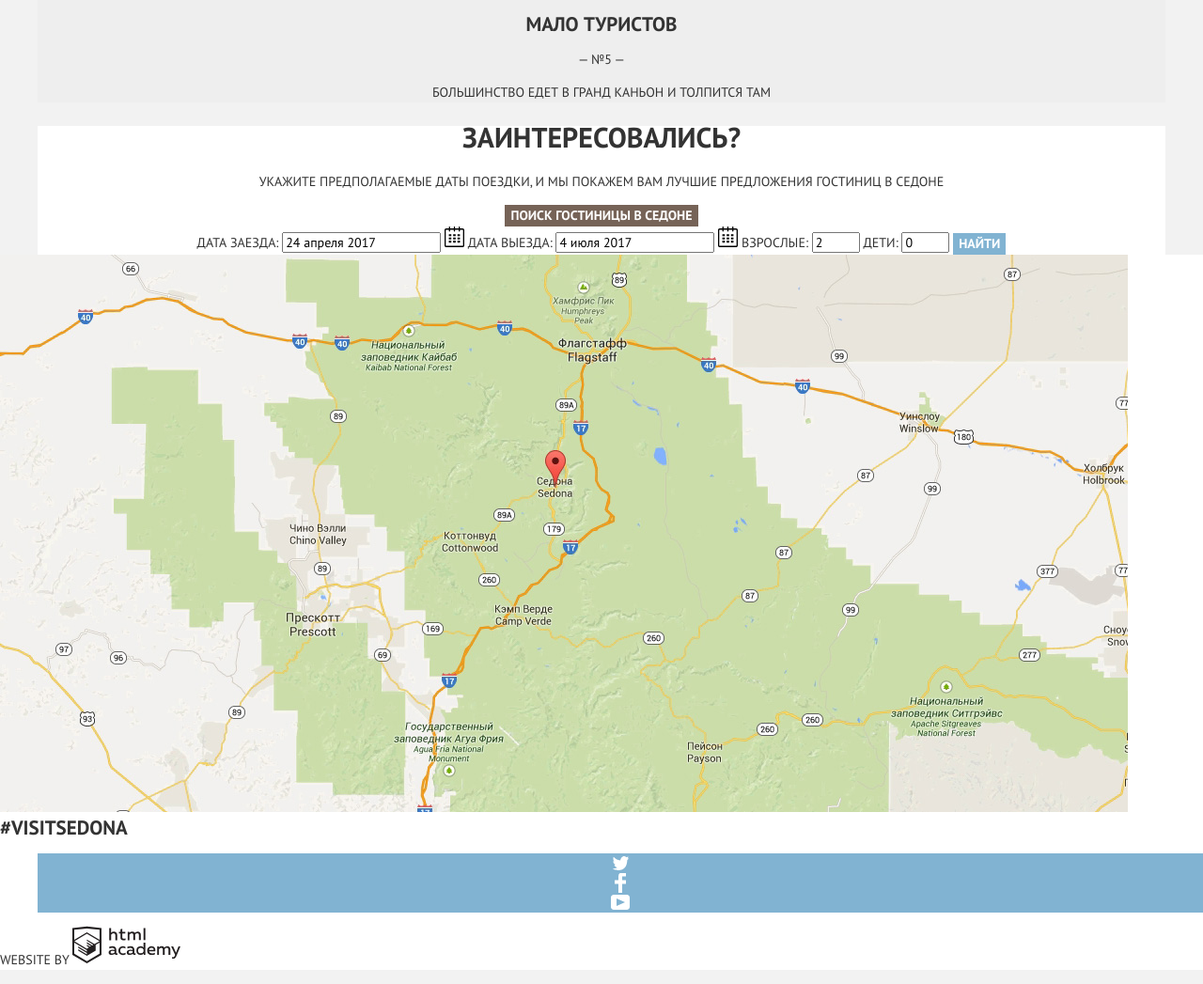
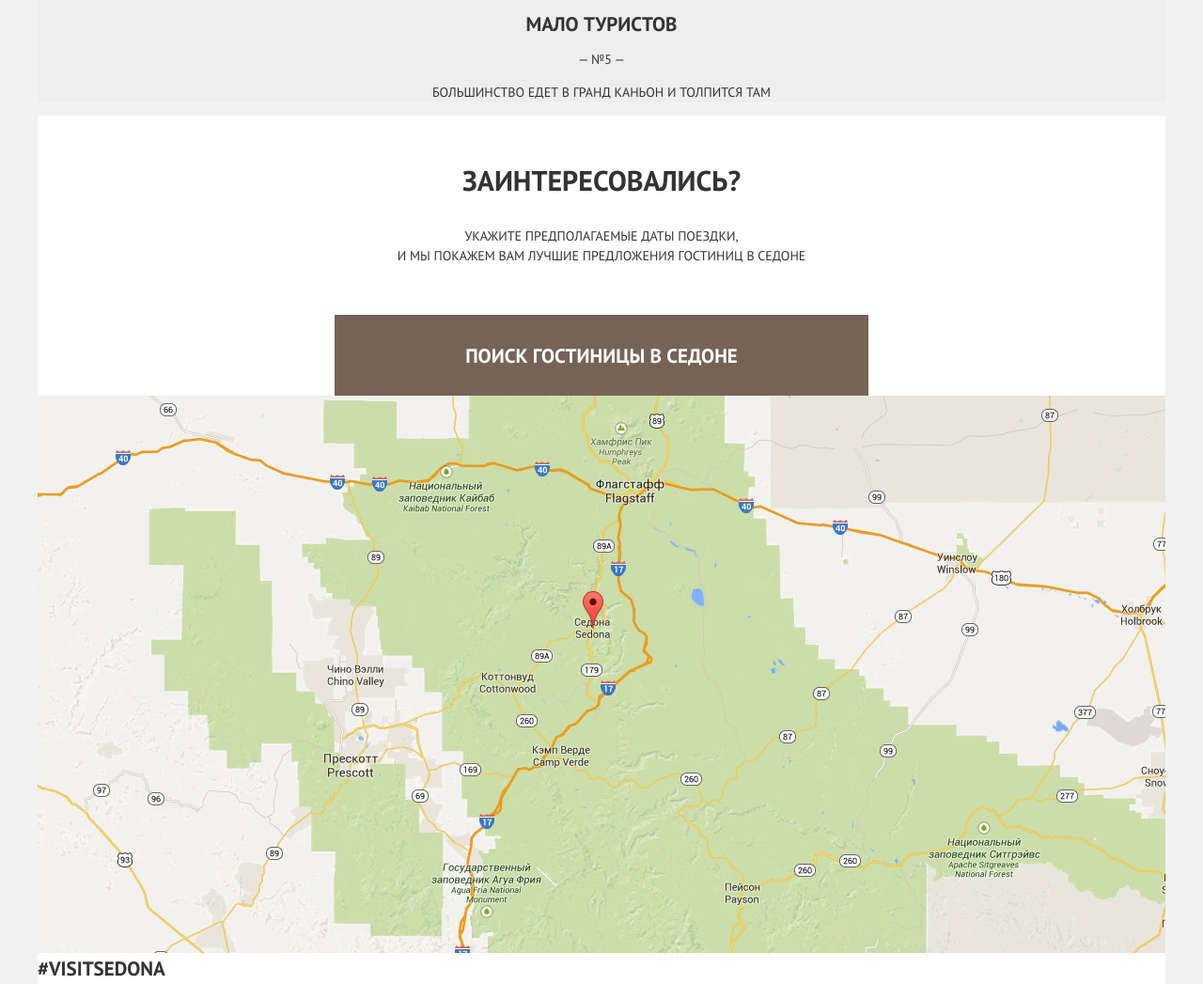
Before and after one commit to volkov85/693011-sedona, a plain HTML site: page index.html in a window 1280 px wide. Shown: the part 1691-2738 px from the top of the page at 94% size. Drawn offline with Linux system fonts and the light colour scheme.

Commit message:
Блок с кнопкой поиска

```diff
--- a/css/style.css
+++ b/css/style.css
@@ -94,6 +94,14 @@ a {
 .searching-title {
   font-size: 30px;
   line-height: 24px;
+  padding-top: 57px;
+  margin: 0px;
+}
+.searching-description {
+  width: 440px;
+  margin: 0 auto;
+  padding-top: 37px;
+  padding-bottom: 52px;
 }
 .last-features {
   background-color: #eeeeee;
@@ -110,6 +118,11 @@ a {
 }
 .show-form-button {
   background-color: #766357;
+  width: 568px;
+  font-size: 21px;
+  line-height: 26px;
+  padding-top: 31px;
+  padding-bottom: 29px;
 }
 .searching .show-form-button:hover {
   background-color: #604e43;
@@ -150,7 +163,15 @@ a {
   background-color: #f2f2f2;
 }
 .footer {
+  width: 1200px;
   background-color: #ffffff;
+  margin: 0 auto;
+}
+.footer-map {
+
+}
+.footer-contacts {
+
 }
 .contacts-hashtag {
   font-size: 21px;
--- a/index.html
+++ b/index.html
@@ -78,9 +78,9 @@
       </section>
       <section class="searching">
         <h2 class="searching-title">Заинтересовались?</h2>
-        <p class="searching-description">Укажите предполагаемые даты поездки, и мы покажем вам лучшие предложения гостиниц в седоне</p>
+        <p class="searching-description">Укажите предполагаемые даты поездки,<br> и мы покажем вам лучшие предложения гостиниц в седоне</p>
         <button class="button show-form-button" type="button">Поиск гостиницы в седоне</button>
-        <form class="search-form" action="https://echo.htmlacademy.ru" method="post">
+        <form class="search-form visually-hidden" action="https://echo.htmlacademy.ru" method="post">
           <label for="arrival-date">дата заезда:</label>
           <input type="text" id="arrival-date" name="arrival-date" value="24 апреля 2017" placeholder="ДД месяц ГГГГ">
           <img src="img/calendar.svg" width="21" height="22" alt="Календарь">
@@ -96,7 +96,7 @@
       </section>
     </main>
     <footer class="footer">
-      <img src="img/map.jpg" width="1200" height="593" alt="Карта проезда к Седоне">
+      <img class="footer-map" src="img/map.jpg" width="1200" height="593" alt="Карта проезда к Седоне">
       <div class="footer-contacts">
         <span class="contacts-hashtag">#visitSEDONA</span>
         <ul class="contacts-social">
```
